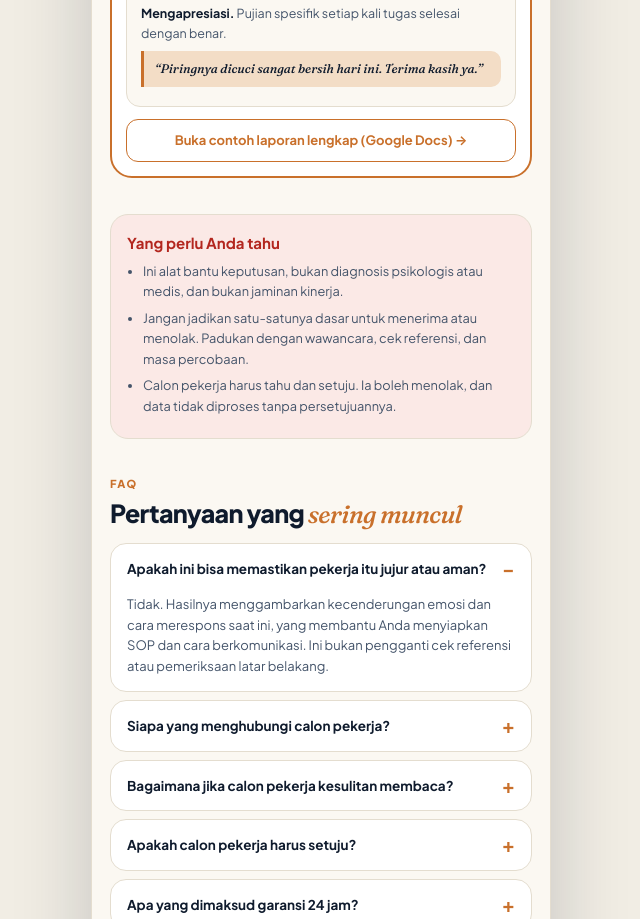
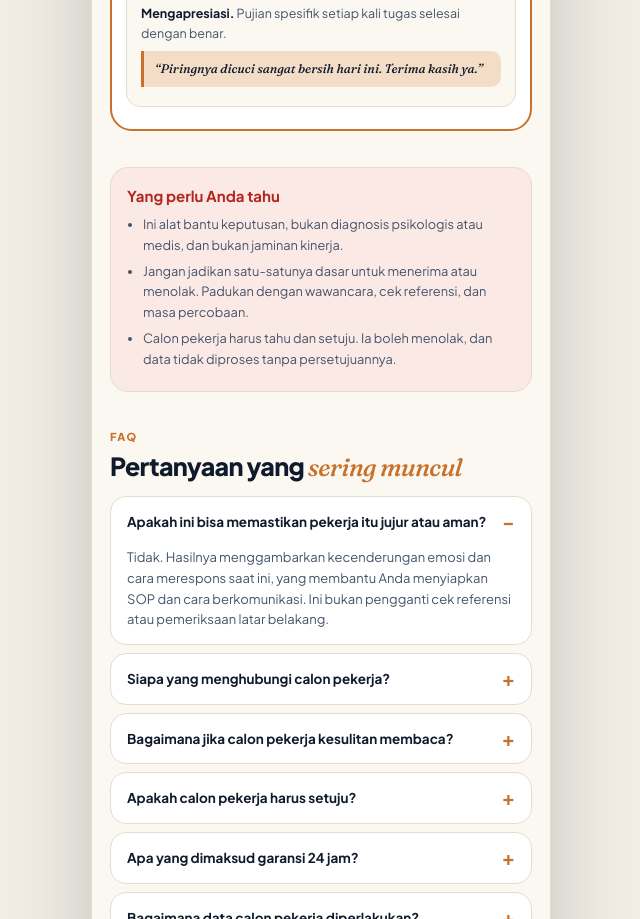
Before and after one commit to wongkaya/workcode, a plain HTML site: page index.html in a window 1280 px wide. Shown: the part 4107-5026 px from the top of the page, without its empty margins (319-959 px from the left). Drawn offline with Linux system fonts and the light colour scheme.

Commit message:
Update index.html

```diff
--- a/index.html
+++ b/index.html
@@ -265,7 +265,6 @@ footer{padding:22px 18px 26px;font-size:11.5px;color:var(--ink3)}
   <details><summary>Perlu diperhatikan</summary><div class="rd"><ul><li>Cenderung menutupi kesalahan saat panik</li><li>Sensitif terhadap tuduhan tanpa bukti dan nada membentak</li><li>Mudah kecewa bila kerja kerasnya tidak dihargai</li></ul></div></details>
   <details><summary>Tiga tindakan pertama</summary><div class="rd"><ul><li>Berikan SOP tertulis dan jadwal jelas sejak hari pertama</li><li>Koreksi secara privat, spesifik, dengan nada tenang</li><li>Jadwalkan check-in singkat mingguan dan sampaikan apresiasi secara adil</li></ul></div></details>
   <details open><summary>Panduan komunikasi, dengan contoh kalimat</summary><div class="rd"><p>Mawar paling mudah bekerja sama bila pesan disampaikan dengan tenang, privat, dan spesifik.</p><p><b>Memberi koreksi.</b> Berdua saja, sebut hal spesifik, nilai pekerjaannya bukan pribadinya.</p><div class="q">&ldquo;Lantai dapur tadi masih agak lengket. Besok tolong dipel dua kali, ya.&rdquo;</div><p><b>Mengapresiasi.</b> Pujian spesifik setiap kali tugas selesai dengan benar.</p><div class="q">&ldquo;Piringnya dicuci sangat bersih hari ini. Terima kasih ya.&rdquo;</div></div></details>
-  <a class="lnk" href="https://docs.google.com/document/d/e/2PACX-1vRpgL_niKze4iymIu5MpdrMdP9y9OMfLB6W14qfFNqb2dAx7HjYLdZZrAKGowLTdC__bEv76wz8YaRT/pub" target="_blank" rel="noopener">Buka contoh laporan lengkap (Google Docs) &rarr;</a>
  </div>
 </section>
 
```
